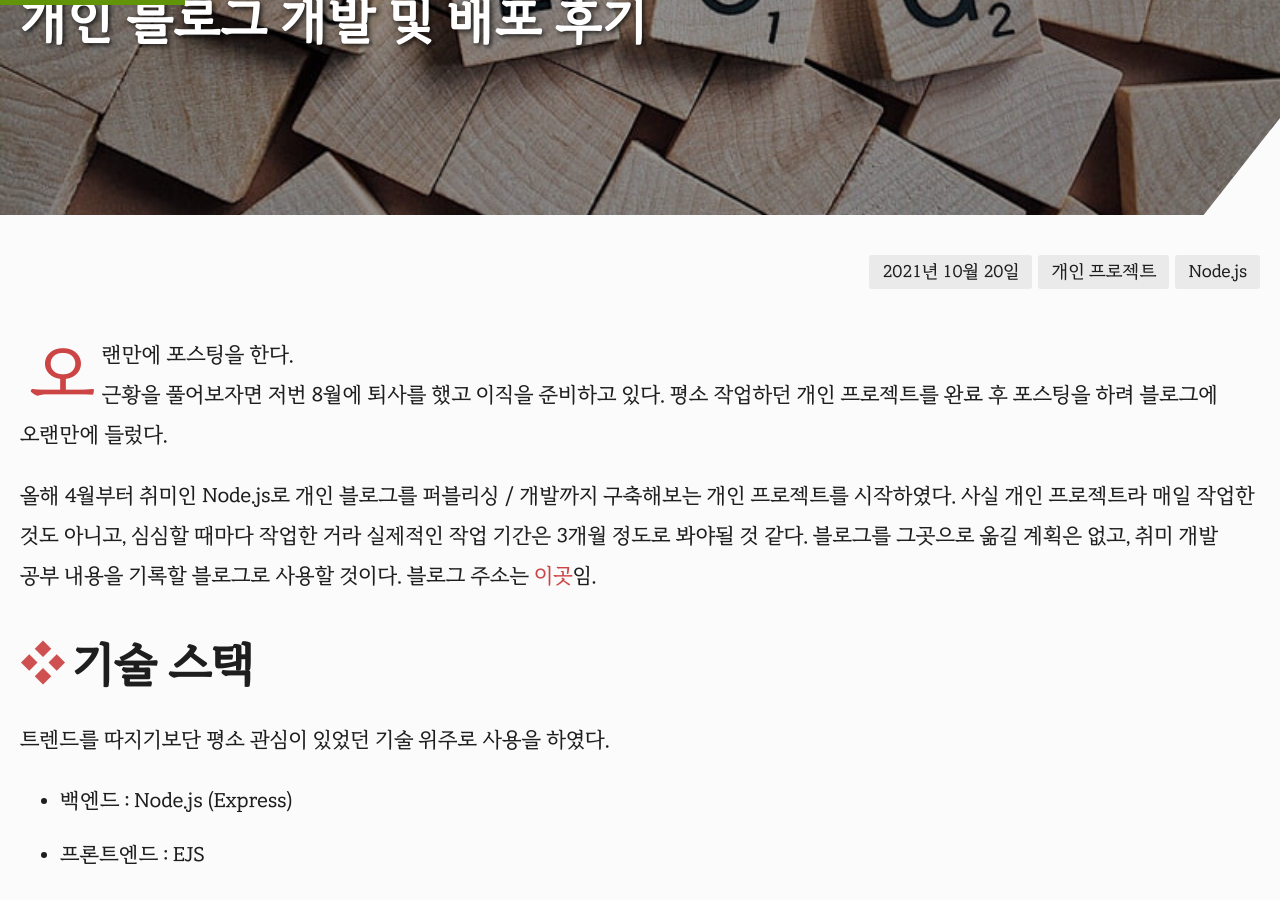
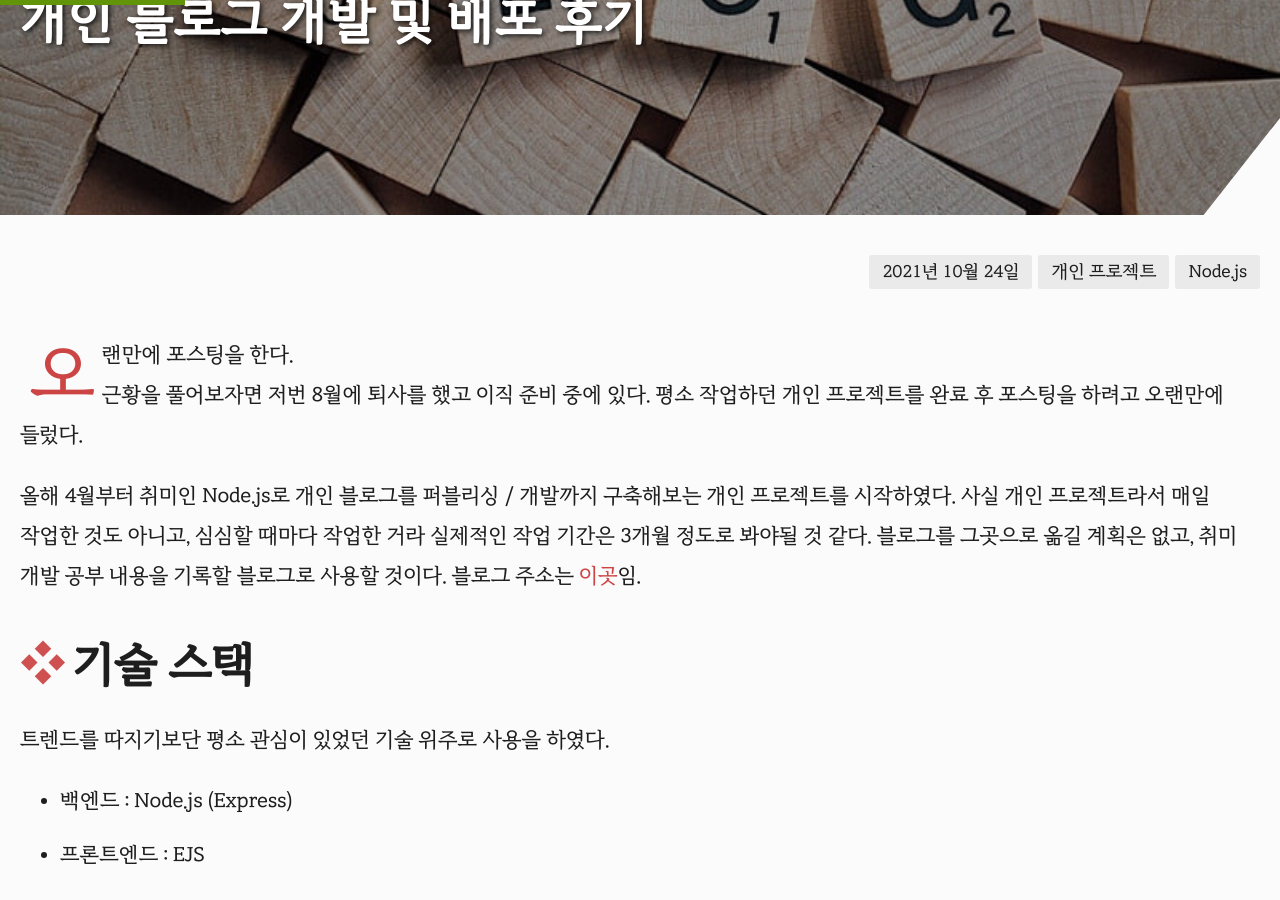
Before and after one commit to selosele/selosele.github.io, a Jekyll site: the page built from _posts/2021-10-20-development-blog-project.md, in a window 1280 px wide and 900 px high, scrolled down 272 px. Built offline with Jekyll 4.4.1, drawn with Linux system fonts in a browser that asks for light colours; comment, search, counter and statistics services are not loaded; a style sheet for code colours, icons or effects is not loaded.

Commit message:
포스트 내용 수정

```diff
--- a/_posts/2021-10-20-development-blog-project.md
+++ b/_posts/2021-10-20-development-blog-project.md
@@ -7,7 +7,7 @@ header:
     overlay_filter: 0.4
     image_link: https://pixabay.com/ko/photos/%EB%B8%94%EB%A1%9C%EA%B7%B8-%EC%9D%B8%ED%84%B0%EB%84%B7-%EC%9B%B9-%EA%B8%B0%EC%88%A0-2355684/
     image_author: Wokandapix
-date: 2021-10-20 12:27
+date: 2021-10-24 21:05
 categories:
     - 개인 프로젝트
 tags:
@@ -15,9 +15,9 @@ tags:
 ---
 
 오랜만에 포스팅을 한다.
-근황을 풀어보자면 저번 8월에 퇴사를 했고 이직을 준비하고 있다. 평소 작업하던 개인 프로젝트를 완료 후 포스팅을 하려 블로그에 오랜만에 들렀다.
+근황을 풀어보자면 저번 8월에 퇴사를 했고 이직 준비 중에 있다. 평소 작업하던 개인 프로젝트를 완료 후 포스팅을 하려고 오랜만에 들렀다.
 
-올해 4월부터 취미인 Node.js로 개인 블로그를 퍼블리싱 / 개발까지 구축해보는 개인 프로젝트를 시작하였다. 사실 개인 프로젝트라 매일 작업한 것도 아니고, 심심할 때마다 작업한 거라 실제적인 작업 기간은 3개월 정도로 봐야될 것 같다. 블로그를 그곳으로 옮길 계획은 없고, 취미 개발 공부 내용을 기록할 블로그로 사용할 것이다. 블로그 주소는 [이곳](https://selosele.herokuapp.com/){:target="_blank"}임.
+올해 4월부터 취미인 Node.js로 개인 블로그를 퍼블리싱 / 개발까지 구축해보는 개인 프로젝트를 시작하였다. 사실 개인 프로젝트라서 매일 작업한 것도 아니고, 심심할 때마다 작업한 거라 실제적인 작업 기간은 3개월 정도로 봐야될 것 같다. 블로그를 그곳으로 옮길 계획은 없고, 취미 개발 공부 내용을 기록할 블로그로 사용할 것이다. 블로그 주소는 [이곳](https://selosele.herokuapp.com/){:target="_blank"}임.
 
 ## 기술 스택
 
```
